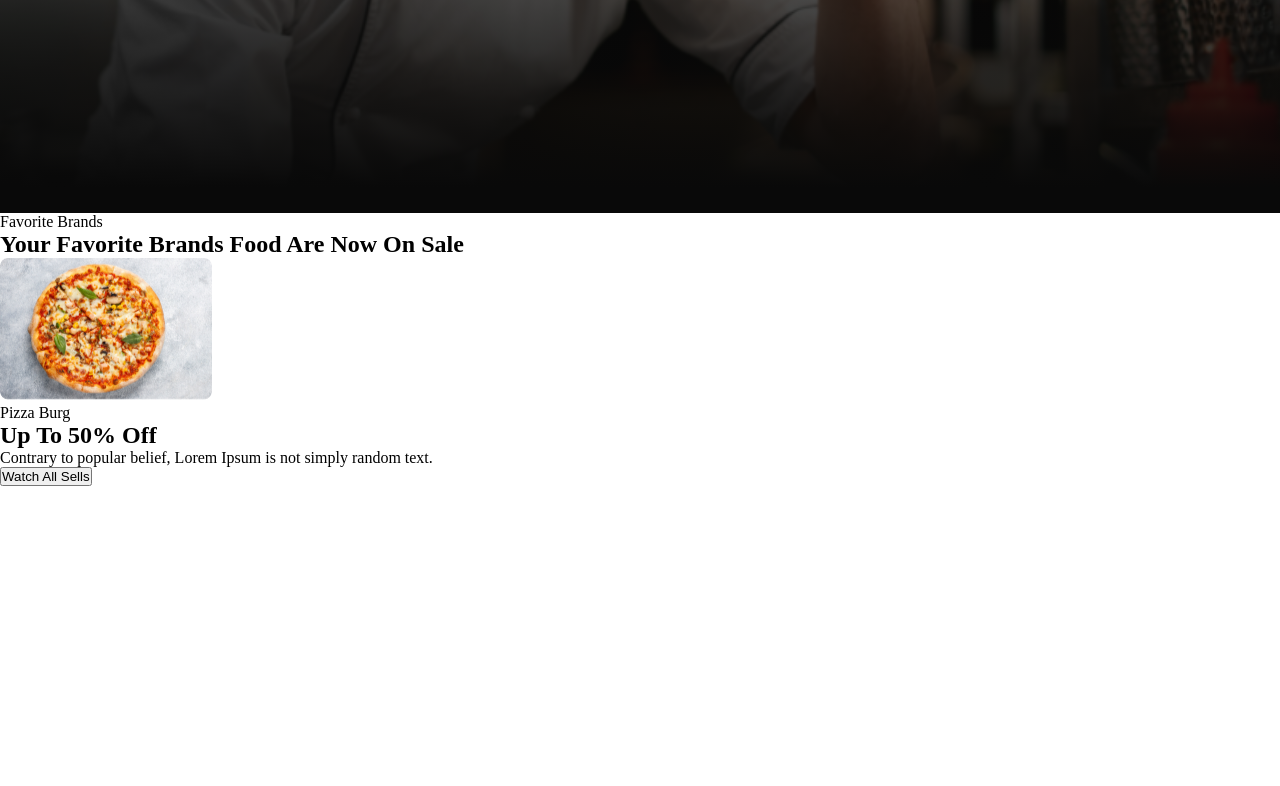
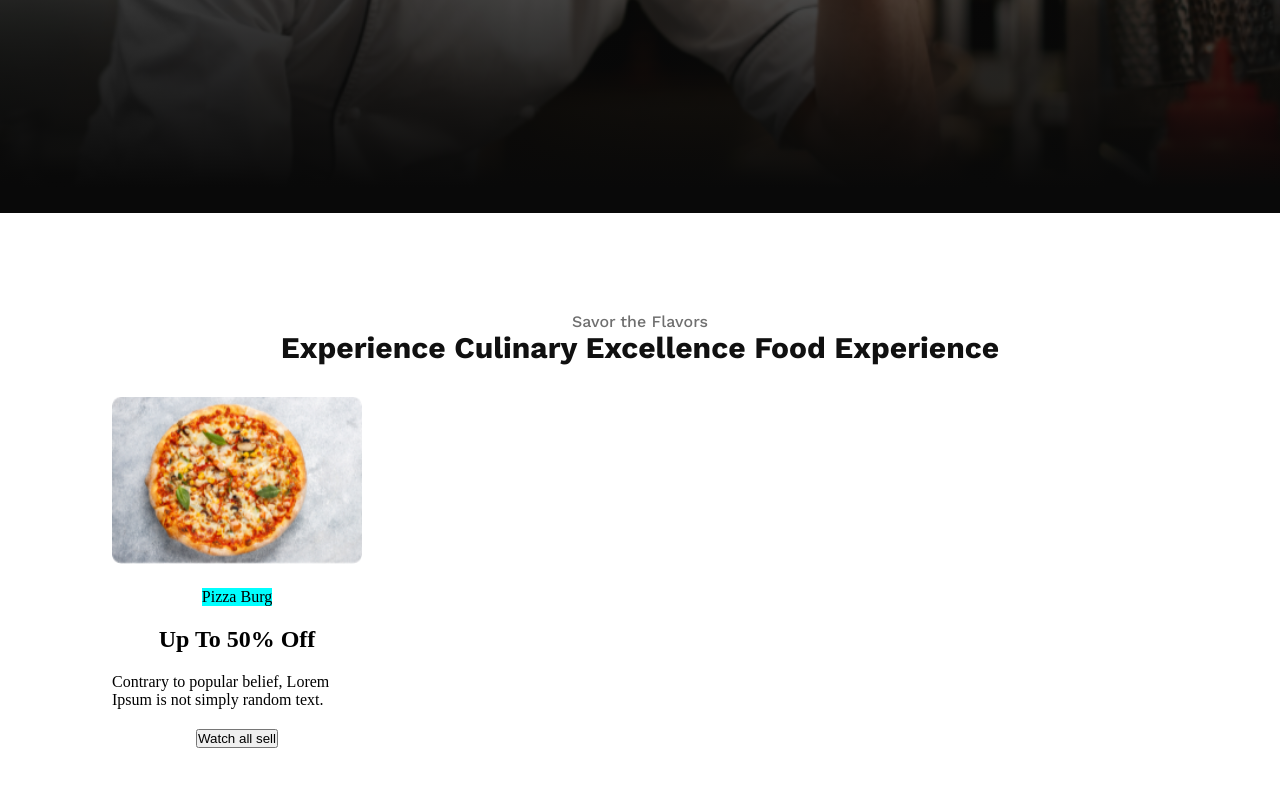
Before and after one commit to tuhin-swe/Food-Restaurant-Project, a plain HTML site: page index.html in a window 1280 px wide. Shown: the part 522-1308 px from the top of the page. Before the commit the page ends 1008 px from the top, so only its background shows below. Drawn offline with nearby package versions, Linux system fonts and the light colour scheme.

Commit message:
second section working1

```diff
--- a/index.html
+++ b/index.html
@@ -19,7 +19,8 @@
         </div>
     </section>
     <!-- Card box -->
-     <section class="card-box">
+     <!-- <section id="card-box">
+
         <div class="container">
             <div class="title">
             <p class="subtitle">Favorite Brands</p>
@@ -40,6 +41,29 @@
         </div>
         </div>
 
+     </section> -->
+
+     <section id="card-box">
+        <div class="container">
+            <div class="info" >
+                <p class="subtitle">Savor the Flavors</p>
+            <h1 class="title">Experience Culinary Excellence Food Experience</h1>
+            </div>
+            <div class="card-container">
+                <div class="card">
+                <div class="image-box">
+                    <img src="assets/pizza.png" alt="">
+                </div>
+                <div class="shop">
+                    <span>Pizza Burg</span>
+                </div>
+                <h1>Up To 50% Off</h1>
+                <p>Contrary to popular belief, Lorem Ipsum is not simply random text.</p>
+                <button>Watch all sell</button>
+            </div>
+            </div>
+
+        </div>
      </section>
 </body>
 </html>
--- a/style.css
+++ b/style.css
@@ -69,7 +69,57 @@ margin-bottom: 32px;
 
 }
 
-#card-box {
-    width: 884px;
-    margin: 50px, auto;
+#card-box{
+    width: 1056px;
+    margin: 100px auto;
 }
+
+#card-box .info{
+
+}
+
+#card-box .title{
+    color: rgb(16, 16, 16);
+font-family: Work Sans;
+font-size: 30px;
+font-weight: 700;
+line-height: 34px;
+letter-spacing: 0%;
+text-align: center;
+}
+
+#card-box .subtitle{
+    color: rgb(16, 16, 16);
+font-family: Work Sans;
+font-size: 16px;
+font-weight: 500;
+line-height: 18px;
+letter-spacing: 0%;
+text-align: center;
+opacity: 0.6;
+
+}
+
+.card-container{
+    margin-top: 32px;
+}
+
+.card{
+    max-width: 250px;
+    display: flex;
+    flex-direction: column;
+    gap: 20px;
+    justify-content: center;
+    align-items: center;
+}
+.card .image-box{
+    width: 250px;
+}
+
+.card .image-box img {
+    width: 100%;
+}
+
+.card .shop{
+    background-color: aqua;
+}
```
